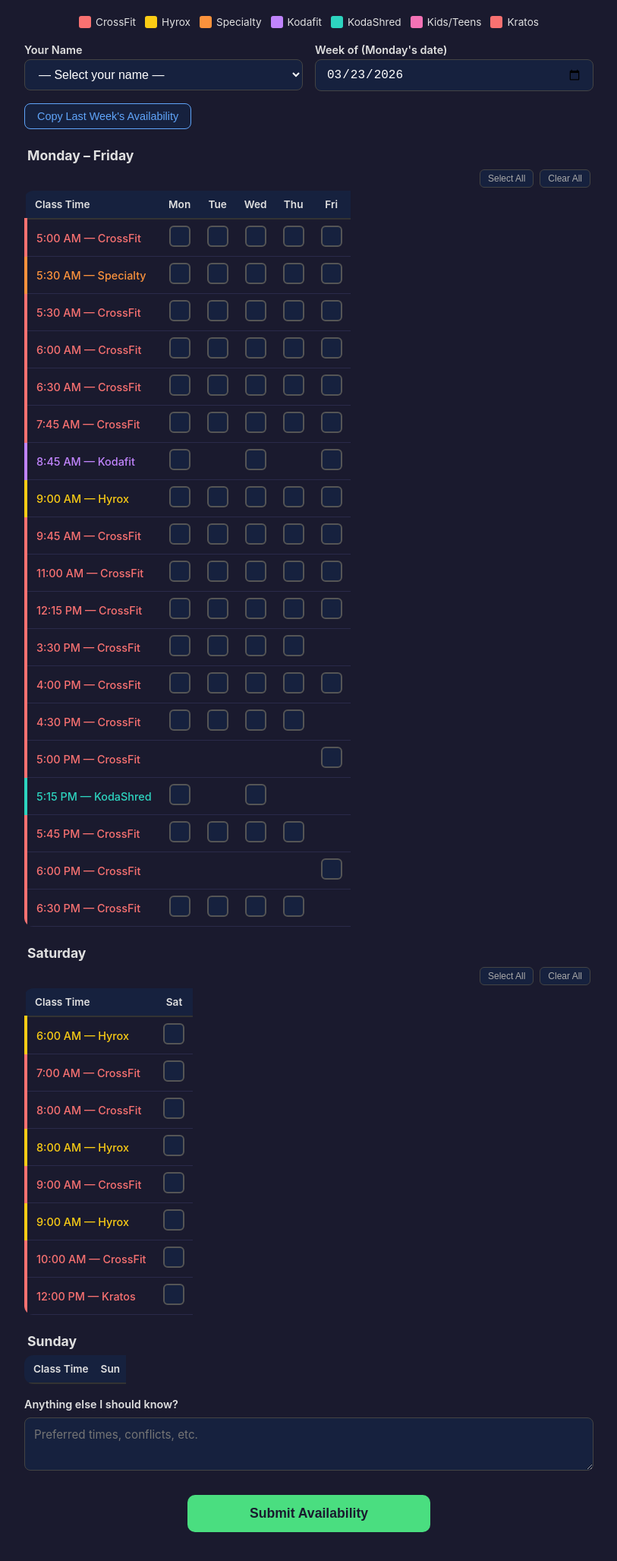
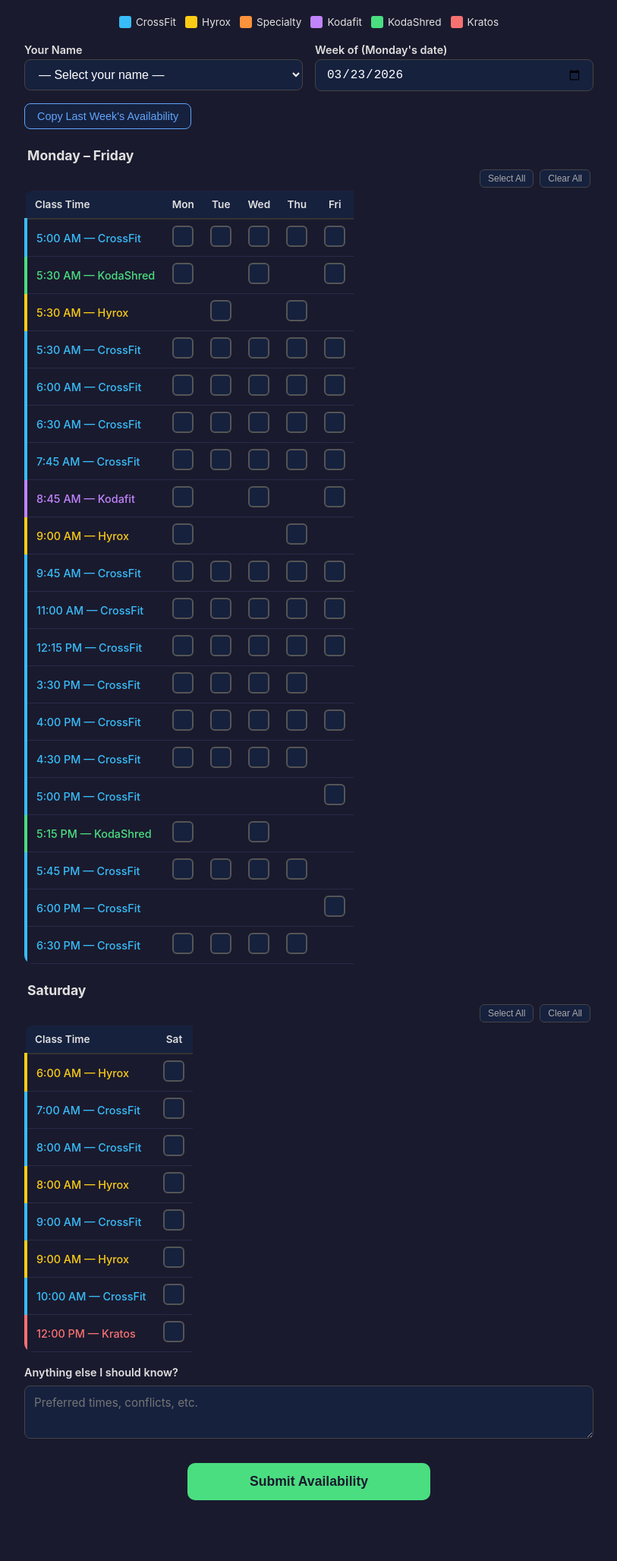
Before and after one commit to kevschuetz3-lgtm/koda-coaching, a plain HTML site: page index.html in a window 1280 px wide. Shown: the part 81-2136 px from the top of the page at 76% size, without its empty margins (233-1046 px from the left). Drawn offline with Linux system fonts and the light colour scheme.

Commit message:
Update colors, schedule slots, remove Sunday

```diff
--- a/index.html
+++ b/index.html
@@ -164,11 +164,11 @@
     tr:hover { background: rgba(255,255,255,0.03); }
 
     /* ── Color-coded rows ── */
-    .type-crossfit td:first-child { border-left: 4px solid #f87171; color: #f87171; }
+    .type-crossfit td:first-child { border-left: 4px solid #38bdf8; color: #38bdf8; }
     .type-hyrox td:first-child { border-left: 4px solid #facc15; color: #facc15; }
     .type-specialty td:first-child { border-left: 4px solid #fb923c; color: #fb923c; }
     .type-kodafit td:first-child { border-left: 4px solid #c084fc; color: #c084fc; }
-    .type-kodashred td:first-child { border-left: 4px solid #2dd4bf; color: #2dd4bf; }
+    .type-kodashred td:first-child { border-left: 4px solid #4ade80; color: #4ade80; }
     .type-kids td:first-child { border-left: 4px solid #f472b6; color: #f472b6; }
     .type-kratos td:first-child { border-left: 4px solid #f87171; color: #f87171; }
     .type-opengym td:first-child { border-left: 4px solid #94a3b8; color: #94a3b8; }
@@ -325,12 +325,11 @@
 
     <!-- Legend -->
     <div class="legend">
-      <div class="legend-item"><div class="legend-swatch" style="background:#f87171"></div> CrossFit</div>
+      <div class="legend-item"><div class="legend-swatch" style="background:#38bdf8"></div> CrossFit</div>
       <div class="legend-item"><div class="legend-swatch" style="background:#facc15"></div> Hyrox</div>
       <div class="legend-item"><div class="legend-swatch" style="background:#fb923c"></div> Specialty</div>
       <div class="legend-item"><div class="legend-swatch" style="background:#c084fc"></div> Kodafit</div>
-      <div class="legend-item"><div class="legend-swatch" style="background:#2dd4bf"></div> KodaShred</div>
-      <div class="legend-item"><div class="legend-swatch" style="background:#f472b6"></div> Kids/Teens</div>
+      <div class="legend-item"><div class="legend-swatch" style="background:#4ade80"></div> KodaShred</div>
       <div class="legend-item"><div class="legend-swatch" style="background:#f87171"></div> Kratos</div>
     </div>
 
@@ -403,16 +402,6 @@
         </table>
       </div>
 
-      <!-- ═══ SUNDAY GRID ═══ -->
-      <div class="section-title">Sunday</div>
-      <div class="grid-wrapper">
-        <table id="sun-grid">
-          <thead>
-            <tr><th>Class Time</th><th>Sun</th></tr>
-          </thead>
-          <tbody></tbody>
-        </table>
-      </div>
 
       <!-- Notes -->
       <label class="notes-label" for="notes">Anything else I should know?</label>
@@ -439,13 +428,14 @@
     // ── Slot Definitions ──
     var weekdaySlots = [
       ["5:00 AM — CrossFit",  "crossfit",  [1,1,1,1,1]],
-      ["5:30 AM — Specialty", "specialty", [1,1,1,1,1]],
+      ["5:30 AM — KodaShred", "kodashred", [1,0,1,0,1]],
+      ["5:30 AM — Hyrox",     "hyrox",     [0,1,0,1,0]],
       ["5:30 AM — CrossFit",  "crossfit",  [1,1,1,1,1]],
       ["6:00 AM — CrossFit",  "crossfit",  [1,1,1,1,1]],
       ["6:30 AM — CrossFit",  "crossfit",  [1,1,1,1,1]],
       ["7:45 AM — CrossFit",  "crossfit",  [1,1,1,1,1]],
       ["8:45 AM — Kodafit",   "kodafit",   [1,0,1,0,1]],
-      ["9:00 AM — Hyrox",     "hyrox",     [1,1,1,1,1]],
+      ["9:00 AM — Hyrox",     "hyrox",     [1,0,0,1,0]],
       ["9:45 AM — CrossFit",  "crossfit",  [1,1,1,1,1]],
       ["11:00 AM — CrossFit", "crossfit",  [1,1,1,1,1]],
       ["12:15 PM — CrossFit", "crossfit",  [1,1,1,1,1]],
@@ -469,8 +459,6 @@
       ["10:00 AM — CrossFit", "crossfit"],
       ["12:00 PM — Kratos",   "kratos"]
     ];
-
-    var sunSlots = [];
 
     var dayNames = ["Mon","Tue","Wed","Thu","Fri"];
 
@@ -514,23 +502,6 @@
       satBody.appendChild(tr);
     });
 
-    // ── Build Sunday Grid ──
-    var sunBody = document.querySelector("#sun-grid tbody");
-    sunSlots.forEach(function(slot) {
-      var tr = document.createElement("tr");
-      tr.className = "type-" + slot[1];
-      var labelTd = document.createElement("td");
-      labelTd.textContent = slot[0];
-      tr.appendChild(labelTd);
-
-      var td = document.createElement("td");
-      td.className = "check-cell";
-      var id = slug(slot[0]) + "_Sun";
-      td.innerHTML = '<input type="checkbox" name="' + id + '"><span class="box"></span>';
-      td.onclick = function() { var cb = this.querySelector("input"); cb.checked = !cb.checked; };
-      tr.appendChild(td);
-      sunBody.appendChild(tr);
-    });
 
     // ── Helpers ──
     function slug(s) {
```
